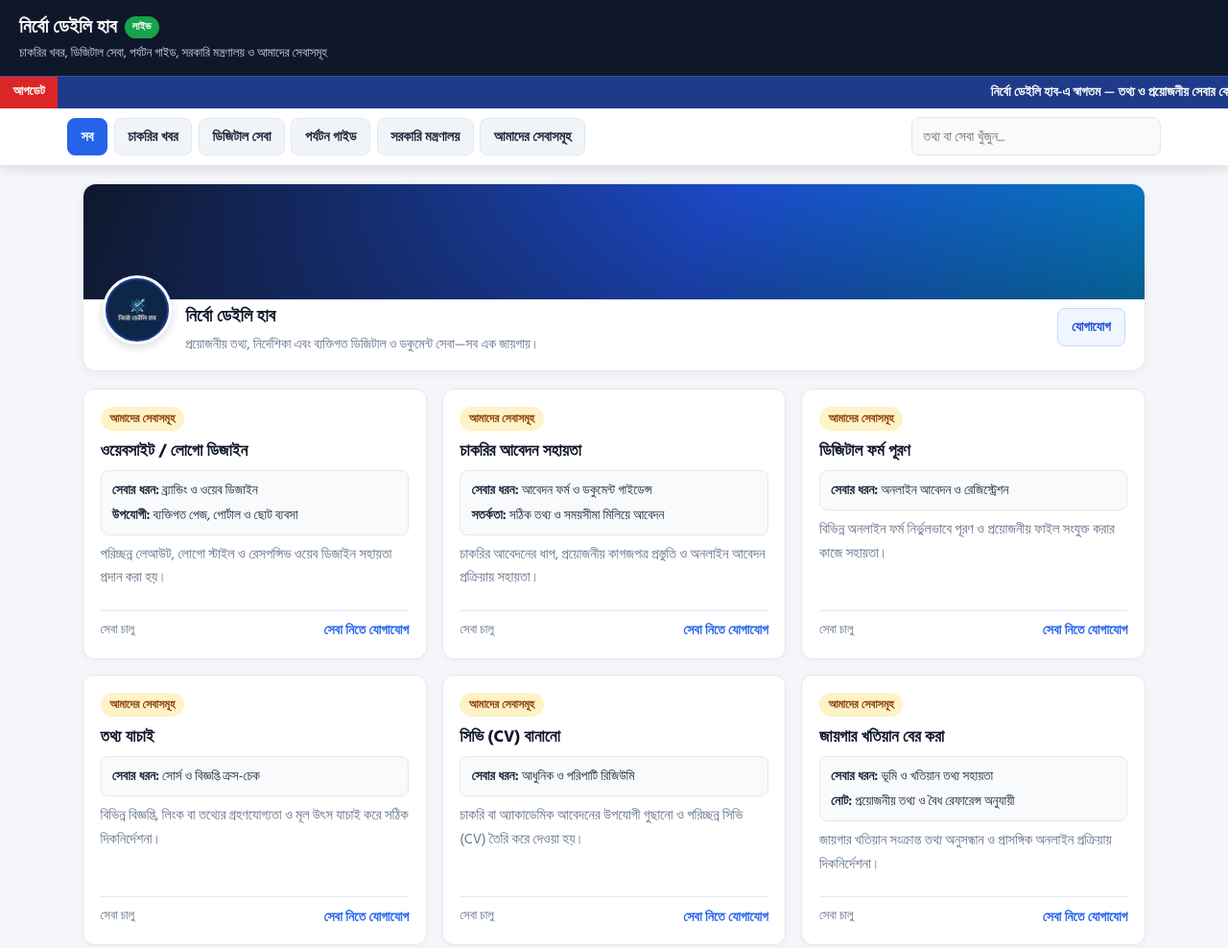
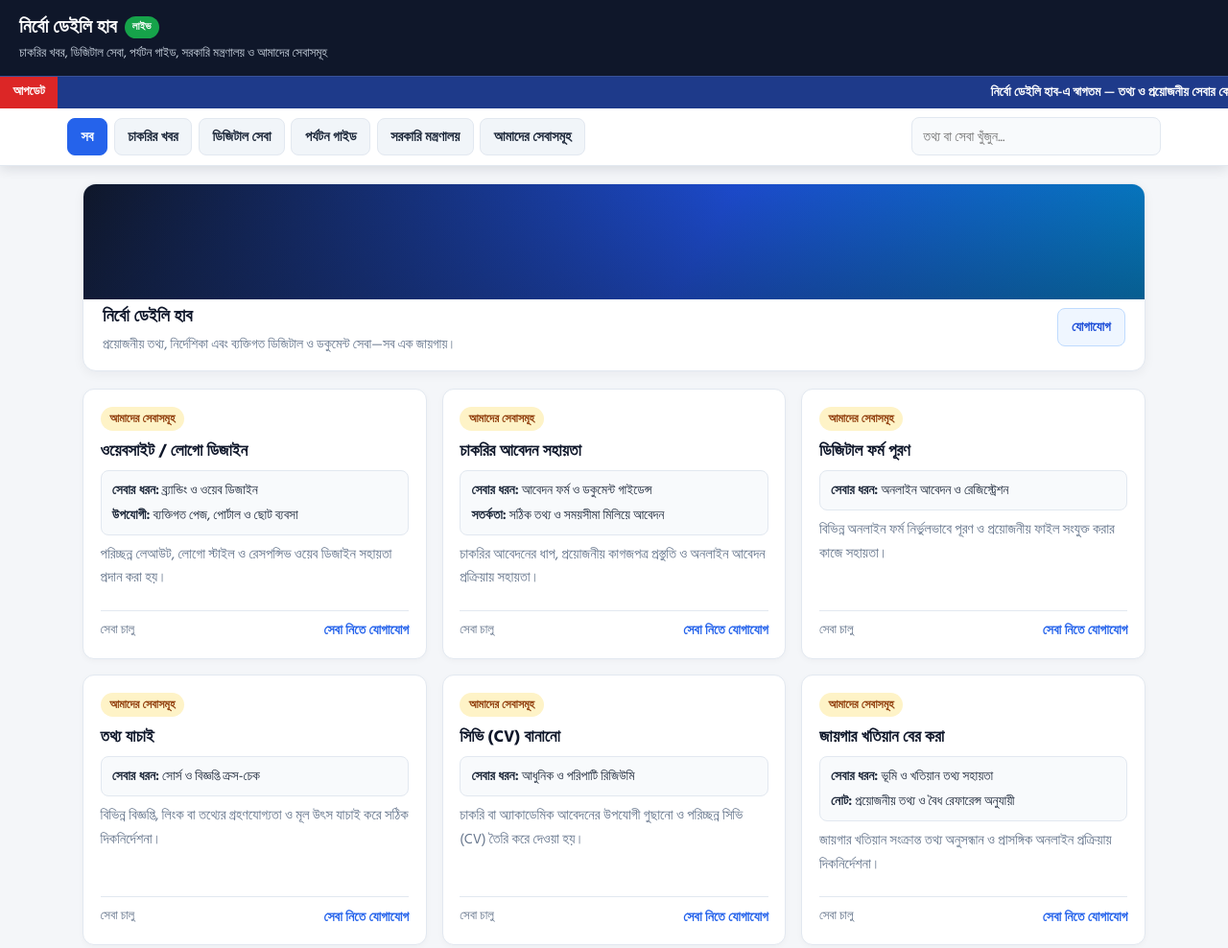
Before and after one commit to nirbodailyhub/nirbo-daily-hub, a plain HTML site: page index.html in a window 1280 px wide. Shown: the top 988 px of the page at 96% size. Drawn offline with Linux system fonts and the light colour scheme.

Commit message:
Update index.html

```diff
--- a/index.html
+++ b/index.html
@@ -534,9 +534,6 @@
     <div class="cover-banner"></div>
     <div class="hero-body">
       <div class="hero-left">
-       <div class="avatar-box" style="width: 72px; height: 72px; min-width: 72px; border-radius: 50%; overflow: hidden; display: flex; align-items: center; justify-content: center; flex-shrink: 0; background: #1e3a8a; padding: 2px;">
-         <img src="logo.jpeg" alt="নির্বো ডেইলি হাব" style="width: 100%; height: 100%; object-fit: contain; border-radius: 50%; display: block;">
-        </div>
           <div class="hero-text">
             <h2>নির্বো ডেইলি হাব</h2>
             <p>প্রয়োজনীয় তথ্য, নির্দেশিকা এবং ব্যক্তিগত ডিজিটাল ও ডকুমেন্ট সেবা—সব এক জায়গায়।</p>
```
